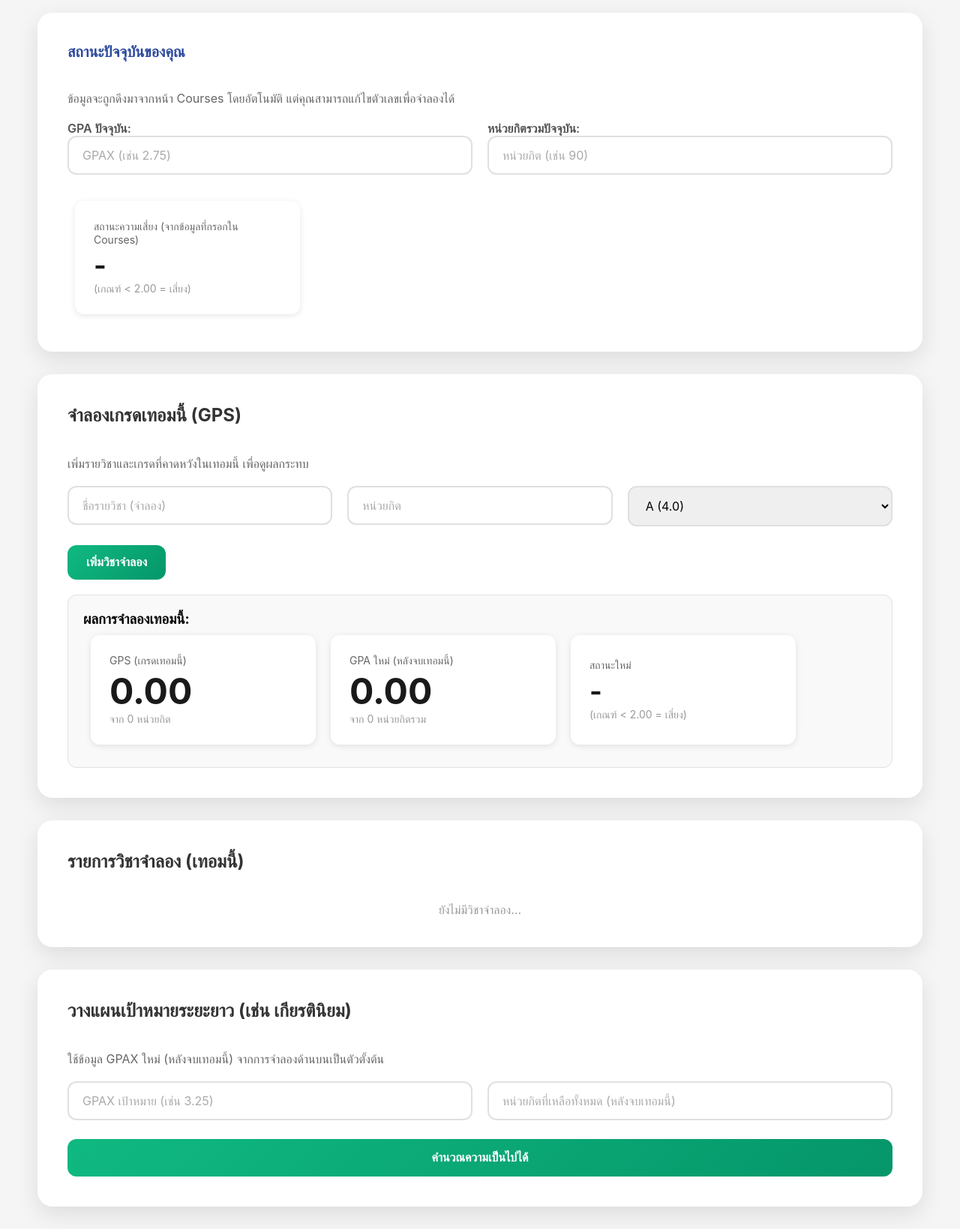
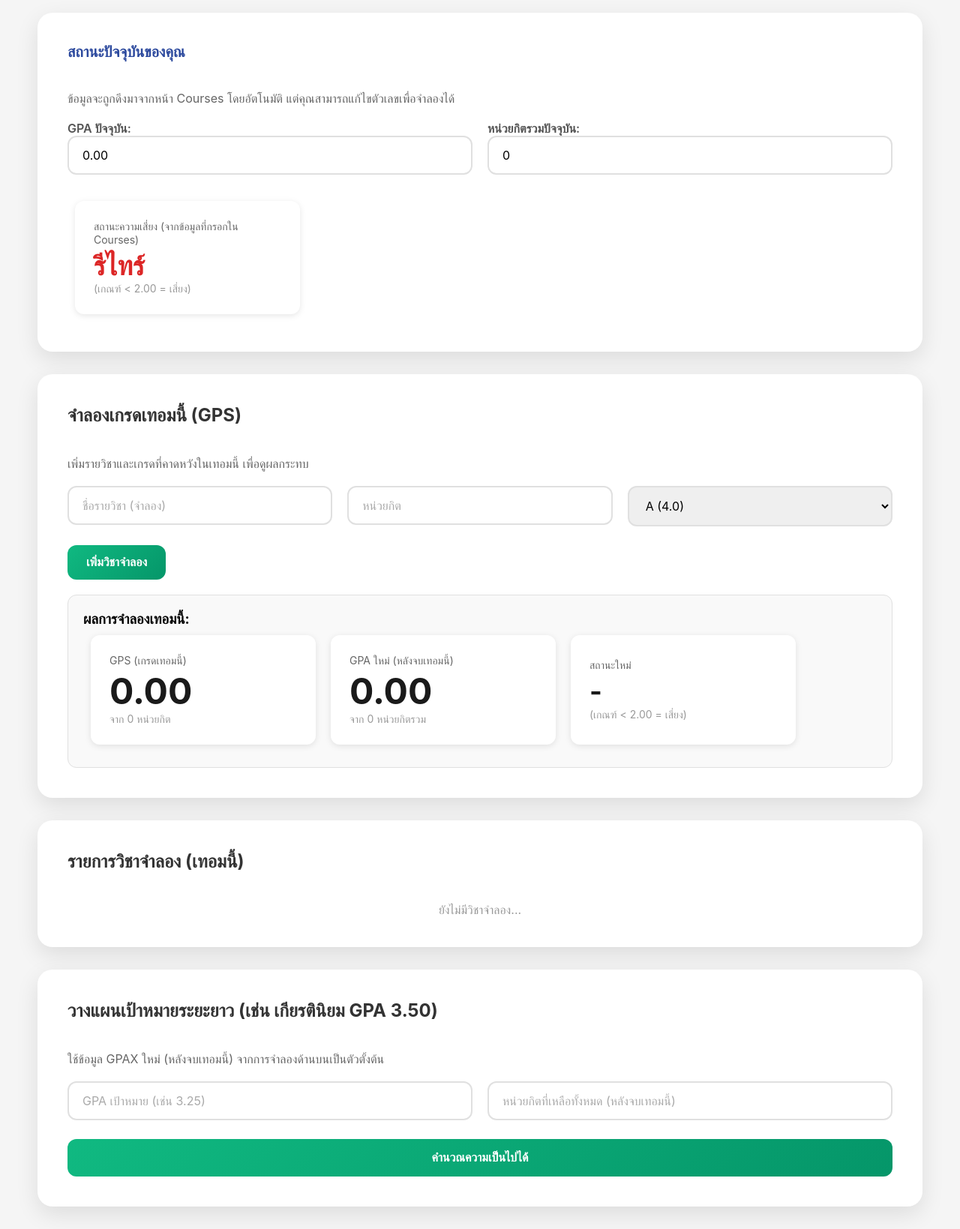
Before and after one commit to Kmitl68070131/GradeHub, a Flask app: page /simulation in a window 1280 px wide. Shown: the part 286-1925 px from the top of the page at 75% size. Run offline with Flask 3, Linux system fonts and the light colour scheme.

Commit message:
Update Simulation.html
แก้ html GPAX -> GPA

```diff
--- a/my_project/templates/Simulation.html
+++ b/my_project/templates/Simulation.html
@@ -69,12 +69,12 @@
 
     <div class="add-courses-section">
         <div>
-            <label for="sim_manual_gpax" class="label" style="font-size: 16px; margin-bottom: 8px;">GPA ปัจจุบัน:</label>
-            <input type="number" id="sim_manual_gpax" class="course-input" placeholder="GPAX (เช่น 2.75)" step="0.01" min="0" max="4" onchange="updateCurrentStatusDisplay()">
+            <label for="sim_manual_gpa" class="label" style="font-size: 16px; margin-bottom: 8px;">GPA ปัจจุบัน:</label>
+            <input type="number" id="sim_manual_gpa" class="course-input" placeholder="GPAX (เช่น 2.75)" step="0.01" min="0" max="4" onchange="updateCurrentStatusDisplay()">
         </div>
         <div>
             <label for="sim_manual_credits" class="label" style="font-size: 16px; margin-bottom: 8px;">หน่วยกิตรวมปัจจุบัน:</label>
-            <input type="number" id="sim_manual_credits" class="course-input" placeholder="หน่วยกิต (เช่น 90)" min="0" onchange="updateCurrentStatusDisplay()">
+            <input type="number" id="sim_manual_credits" class="course-input" placeholder="หน่วยกิต (เช่น 3)" min="0" onchange="updateCurrentStatusDisplay()">
         </div>
     </div>
 
@@ -128,7 +128,7 @@
             <div class="gpa-card" style="width: 300px; padding: 25px; margin: 10px;">
                 <div class="gpa-content">
                     <div class="gpa-label">GPA ใหม่ (หลังจบเทอมนี้)</div>
-                    <span class="gpa-value" id="sim_new_gpax_result">0.00</span>
+                    <span class="gpa-value" id="sim_new_gpa_result">0.00</span>
                     <div class="gpa-max">จาก <span id="sim_new_total_credits">0</span> หน่วยกิตรวม</div>
                 </div>
             </div>
@@ -151,12 +151,12 @@
 </div>
 
 <div class="courses-content">
-    <h2>วางแผนเป้าหมายระยะยาว (เช่น เกียรตินิยม)</h2>
+    <h2>วางแผนเป้าหมายระยะยาว (เช่น เกียรตินิยม GPA 3.50)</h2>
     <p style="color: #666; margin-bottom: 20px;">ใช้ข้อมูล GPAX ใหม่ (หลังจบเทอมนี้) จากการจำลองด้านบนเป็นตัวตั้งต้น</p>
 
     <div class="add-courses-section">
         <div>
-            <input type="number" id="goal_target_gpax" class="course-input" placeholder="GPAX เป้าหมาย (เช่น 3.25)" min="0" max="4" step="0.01">
+            <input type="number" id="goal_target_gpa" class="course-input" placeholder="GPA เป้าหมาย (เช่น 3.25)" min="0" max="4" step="0.01">
         </div>
         <div>
             <input type="number" id="goal_remaining_credits" class="course-input" placeholder="หน่วยกิตที่เหลือทั้งหมด (หลังจบเทอมนี้)" min="0">
```
